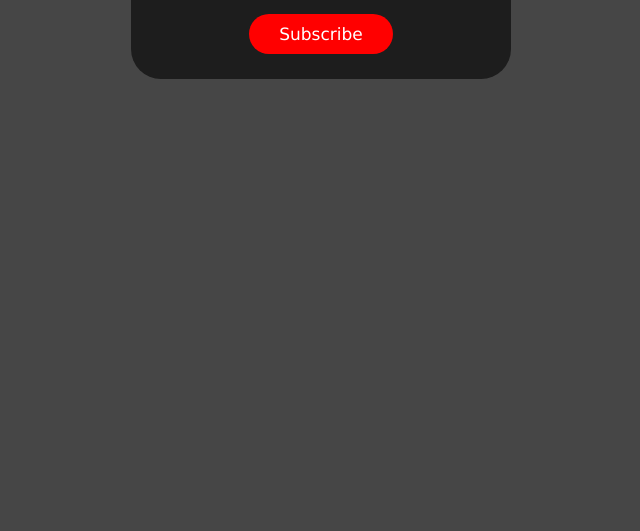
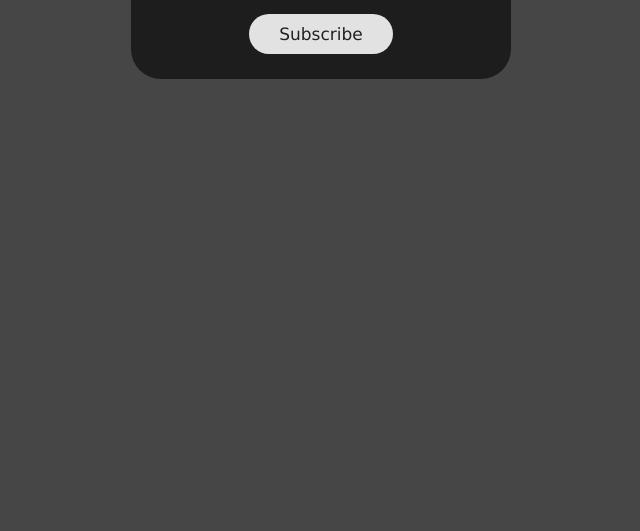
Before and after one commit to lolenseu/onlylolenfans, a plain HTML site: page index.html in a window 1280 px wide. Shown: the part 269-800 px from the top of the page, without its empty margins (319-959 px from the left). Drawn offline with Linux system fonts and the light colour scheme.

Commit message:
Update index.html

```diff
--- a/index.html
+++ b/index.html
@@ -43,6 +43,21 @@
       .sub-button {
         text-align: center;
         margin: 20px 0px 20px 0px;
+        background-color:rgb(226, 226, 226);
+        font-family: Verdana, Geneva, Tahoma, sans-serif;
+        color: rgb(34, 34, 34);
+        text-decoration: none;
+        size: 20px;
+        border-radius: 20px;
+        border: none;
+        padding: 10px 30px;
+        font-size: 17px;
+        transition: .5s;
+      }
+
+        .sub-button:hover {
+        text-align: center;
+        margin: 20px 0px 20px 0px;
         background-color:red;
         font-family: Verdana, Geneva, Tahoma, sans-serif;
         color: white;
@@ -52,6 +67,7 @@
         border: none;
         padding: 10px 30px;
         font-size: 17px;
+        transition: 0.3s;
       }
     </style>
   </head>
@@ -62,7 +78,7 @@
         <h1 class="textlolen">LolenFans</h1>
       </div>
       <div class="box2">
-        <a href="https://www.youtube.com/watch?v=dQw4w9WgXcQ" class="sub-button">Subscribe</a>
+        <a href="https://www.youtube.com/watch?v=uHgt8giw1LY" class="sub-button">Subscribe</a>
       </div>
     </div>
   </body>
```
